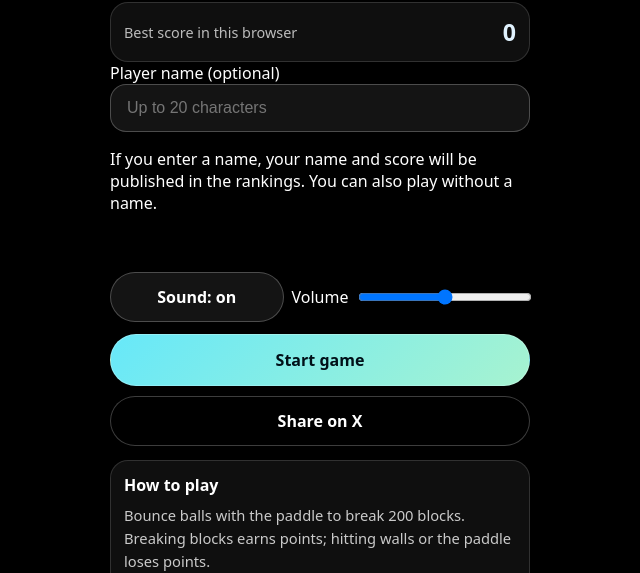
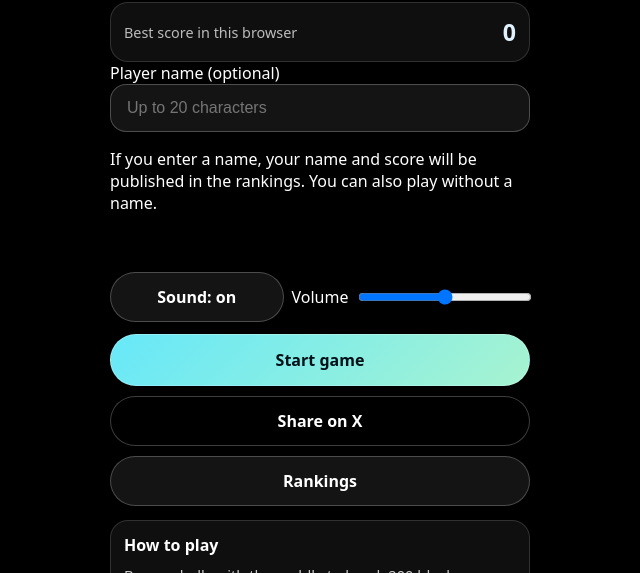
Before and after one commit to chameleonjp-lab/himatubushi, a plain HTML site: page index.html in a window 1280 px wide. Shown: the part 227-800 px from the top of the page, without its empty margins (320-960 px from the left). Drawn offline with nearby package versions, Linux system fonts and the light colour scheme.

Commit message:
Link home and result to the official Lab leaderboard

```diff
--- a/index.html
+++ b/index.html
@@ -40,6 +40,9 @@
     .secondary-button.x-share-button{background:#000;color:#fff;min-height:44px}
     .audioSettings{display:grid;grid-template-columns:minmax(100px,1fr) auto minmax(80px,1fr);gap:8px;align-items:center;margin-top:12px}.audioSettings button,.audioSettings input{min-height:44px;min-width:0}.audioSettings input{width:100%}
     .home-actions,.score-actions{display:grid;gap:10px;margin-top:12px}
+    .ranking-detail-link{display:flex;align-items:center;justify-content:center;min-height:44px;text-align:center;white-space:normal;overflow-wrap:anywhere;text-decoration:none}
+    .ranking-detail-link:focus-visible{outline:3px solid #56bdfd;outline-offset:3px}
+    .ranking-detail-result{margin-top:12px}
     .name-screen{display:block;overflow-y:auto;-webkit-overflow-scrolling:touch}
     .name-card{width:min(100%,420px);min-height:calc(var(--app-height) - 20px - env(safe-area-inset-top) - env(safe-area-inset-bottom));margin:0 auto;display:flex;flex-direction:column;justify-content:center}
     .name-card p{color:rgba(255,255,255,.78);line-height:1.55}
@@ -123,6 +126,7 @@
         <div class="home-actions">
           <button id="startGameButton" class="primary-button" type="button" data-i18n="start">ゲーム開始</button>
           <button id="shareGameButton" class="secondary-button x-share-button" type="button" data-i18n="share">Xでシェア</button>
+          <a id="homeRankingLink" class="secondary-button ranking-detail-link" href="https://chameleonjp-lab.github.io/chameleonjp_lab/ranking.html?game=nayuta_no_himatsubushi" target="_blank" rel="noopener noreferrer" data-i18n="ranking">ランキング</a>
         </div>
 
         <section class="rule-card" aria-label="ルール説明" data-i18n-aria="rulesTitle">
@@ -188,6 +192,8 @@
           <button id="restartButton" class="primary-button" type="button" data-i18n="restart">ゲーム再開</button>
           <button id="finishButton" class="secondary-button" type="button" data-i18n="home">終了</button>
         </div>
+
+        <div class="ranking-detail-result"><a id="scoreRankingLink" class="secondary-button ranking-detail-link" href="https://chameleonjp-lab.github.io/chameleonjp_lab/ranking.html?game=nayuta_no_himatsubushi" target="_blank" rel="noopener noreferrer" data-i18n="ranking">ランキング</a></div>
 
         <section id="scoreSyncCard" class="score-extra-card hidden" aria-label="ランキング送信結果" data-i18n-aria="syncLabel">
           <h2 data-i18n="syncTitle">ランキング連携</h2>
```
